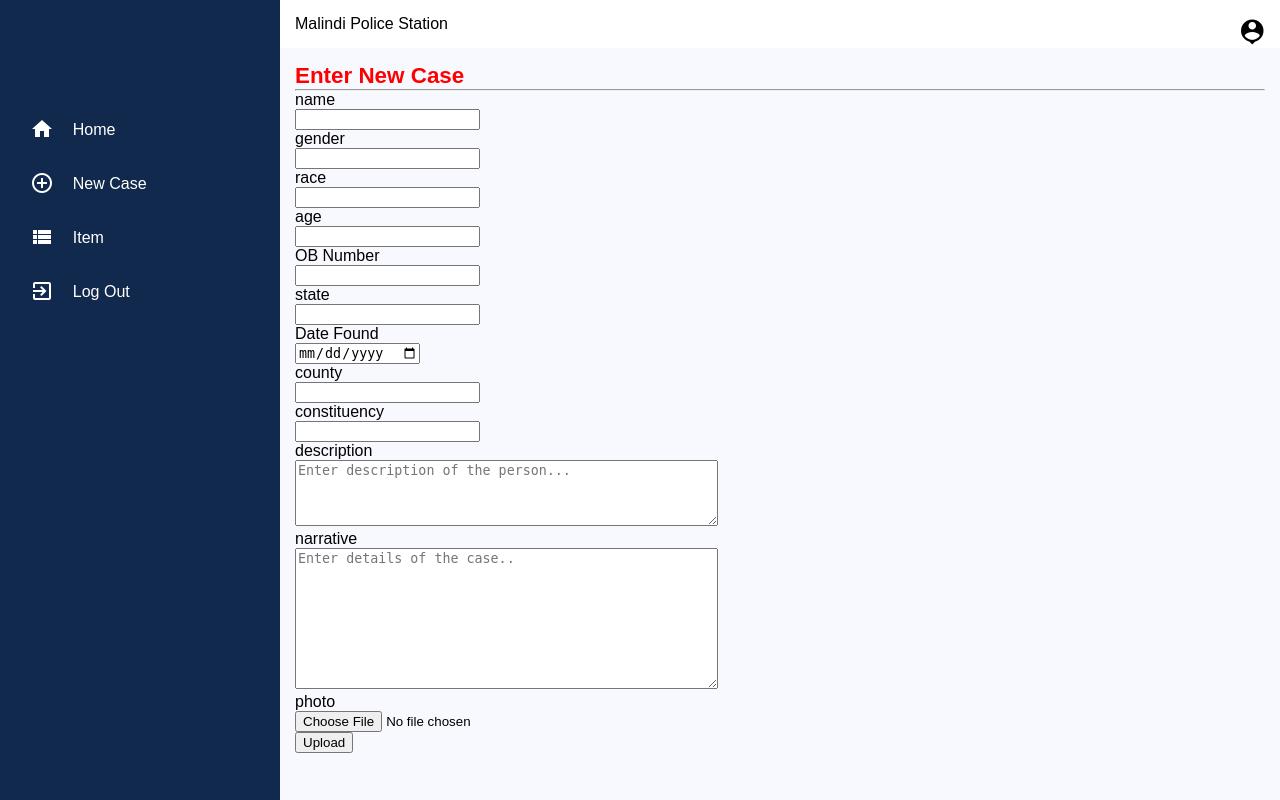
After one commit to n3tsploit/Unidentified---Unclaimed-Persons-Management-System, a PHP site: page /newcase.php in a window 1280 px wide. The commit adds this page. Run offline with PHP 8.4, Linux system fonts and the light colour scheme.

```diff
--- /dev/null
+++ b/css/cases.css
@@ -0,0 +1,5 @@
+.cases-table{
+	margin-left: 280px;
+	padding: 15px;
+	color: black;
+}
--- /dev/null
+++ b/css/dashboard.css
@@ -0,0 +1,87 @@
+@import 'newcase.css';
+@import 'cases.css';
+* {
+	box-sizing: border-box;
+	margin: 0;
+}
+
+body{
+	font-family: 'arvo', sans-serif;
+	background: ghostwhite;
+}
+
+.sidemenu{
+	background: #11294c;
+	width: 280px;
+	position: absolute;
+	top: 0;
+	bottom: 0;
+}
+
+nav{
+	padding-top: 100px;
+}
+.sidemenu nav a{
+	display: block;
+	color: white;
+	text-decoration: none;
+	padding: 15px 30px;
+	font-weight: 300;
+	transition: all 0.3s ease-in-out;
+}
+
+.sidemenu nav a:active{
+	background: black;
+	border-left: 5px solid lightgreen;
+	padding: 15px 30px 15px 25px ;
+
+}
+
+.sidemenu nav a:hover{
+	background: mediumpurple;
+	border-left: 5px solid lightgreen;
+	padding: 15px 30px 15px 25px ;
+	color: greenyellow;
+
+}
+
+i{
+	color: greenbar;
+	font-size: 1.4rem;
+	margin-right: 0.8rem;
+	display: inline-block;
+	width: 30px ;
+	position: relative;
+	top: 2px;
+	vertical-align: bottom;
+}
+
+i:active{
+	color: green;
+	background: black;
+}
+
+i:hover{
+	color: greenyellow;
+}
+
+header{
+	margin-left: 280px;
+	padding: 15px;
+	color: black;
+	background: white;
+	padding-right: 0px;
+}
+
+.usernames{
+	display: inline-block;
+}
+
+.welcome{
+	display: inline-block;
+	float: right;
+}
+
+.content{
+
+}
--- /dev/null
+++ b/css/newcase.css
@@ -0,0 +1,14 @@
+.upload{
+	margin-left: 280px;
+	padding: 15px;
+	color: black;
+	position: relative;
+	justify-content: right;
+}
+
+.upload h1{
+	color: red;
+	font-size: 1.4rem;
+	font-family: sans-serif;
+	font-weight: 300px;
+}
--- /dev/null
+++ b/footer.php
@@ -0,0 +1,3 @@
+	</section>
+</body>
+</html>
--- /dev/null
+++ b/header.php
@@ -0,0 +1,29 @@
+<!DOCTYPE html>
+<html>
+<head>
+	<meta charset="utf-8">
+	<meta name="viewport" content="width=device-width, initial-scale=1">
+	<link rel="stylesheet" href="https://fonts.googleapis.com/icon?family=Material+Icons">
+	<link rel="stylesheet" type="text/css" href="./css/dashboard.css">
+	<title>Dashboard</title>
+</head>
+<body>
+	<section class="sidemenu">
+		<nav>
+			<a href="dashboard.php"><i class="material-icons">home</i>Home</a>
+			<a href="newcase.php"><i class="material-icons">add_circle_outline</i>New Case</a>
+			<a href="#"><i class="material-icons">view_list</i>Item</a>
+			<a href="#"><i class="material-icons">exit_to_app</i>Log Out</a>
+		</nav>
+	</section>
+
+	<header>
+		<div class="usernames">
+			<p>Malindi Police Station</p>
+		</div>
+		<div class="welcome">
+			<i class="material-icons" style="font-size:30px;color:black;">person_pin</i>
+		</div>
+	</header>
+
+	<section class="content">
--- a/include/functions.inc.php
+++ b/include/functions.inc.php
@@ -12,7 +12,7 @@ function emptyRegisterFields($police_station, $county, $passwd, $confirm_passwor
 }
 
 function invalidUser($conn, $police_station){
-	$sql = "SELECT * FROM users WHERE usersUid = ?;";
+	$sql = "SELECT * FROM users WHERE username = ?;";
 	$stmt = mysqli_stmt_init($conn);
 	if (!mysqli_stmt_prepare($stmt, $sql)) {
 		header("location: ../register.php?error=preparedstatementfailed");
@@ -38,7 +38,7 @@ function invalidUser($conn, $police_station){
 }
 
 function createUser($conn, $police_station, $county, $passwd){
-	$sql = "INSERT INTO users (usersUid, usersCounty, usersPwd) VALUES (?, ?, ?);";
+	$sql = "INSERT INTO users (username, usersCounty, usersPwd) VALUES (?, ?, ?);";
 	$stmt = mysqli_stmt_init($conn);
 	if (!mysqli_stmt_prepare($stmt, $sql)) {
 		header("location: ../register.php?error=stmtfailed");
@@ -86,7 +86,7 @@ function login($conn, $police_station, $passwd){
 	elseif ($checkPasswd === true) {
 		session_start();
 		$_SESSION['userId'] = $invalidUser['usersId'];
-		$_SESSION['userUid'] = $invalidUser['usersUid'];
+		$_SESSION['username'] = $invalidUser['username'];
 		header('location: ../dashboard.php');
 		exit();
 	}
--- a/login.php
+++ b/login.php
@@ -8,7 +8,7 @@
 </head>
 <body>
 	<div class="loginbox" class="avatar">
-		<img src="images/6.png" class="avatar">
+		<img src="images/avatar.png" class="avatar">
 		<h1>Login</h1>
 		<form method="post" action="./include/login.inc.php">
 			<label for="police_station">Username</label><br>
--- /dev/null
+++ b/newcase.php
@@ -0,0 +1,38 @@
+<?php
+	include_once 'header.php';
+?>
+		<div class="upload">
+			<form action="include/newcase.inc.php" method="post" enctype="multipart/form-data">
+				<h1>Enter New Case</h1>
+				<hr>
+				<label>name</label><br>
+				<input type="text" name="name"><br>
+				<label>gender</label><br>
+				<input type="text" name="gender"><br>
+				<label>race</label><br>
+				<input type="text" name="race"><br>
+				<label>age</label><br>
+				<input type="number" name="age"><br>
+				<label>OB Number</label><br>
+				<input type="text" name="obNumber"><br>
+				<label>state</label><br>
+				<input type="text" name="state"><br>
+				<label>Date Found</label><br>
+				<input type="date" name="dateFound"><br>
+				<label>county</label><br>
+				<input type="text" name="county"><br>
+				<label>constituency</label><br>
+				<input type="text" name="constituency"><br>
+				<label>description</label><br>
+				<textarea name="description" rows="4" cols="50" placeholder="Enter description of the person..."></textarea><br>
+				<label>narrative</label><br>
+				<textarea name="narrative" rows="9" cols="50" placeholder="Enter details of the case.."></textarea><br>
+				<label>photo</label><br>
+				<input type="file" name="photo"><br>
+				<button type="submit" name="upload">Upload</button>
+			</form>
+		</section>
+
+<?php
+	include_once 'footer.php';
+?>
```
Also changed, not shown: cases.php (added, +33 -0 lines), dashboard.php (+33 -0 lines), include/newcase.inc.php (added, +66 -0 lines), images/cases/Ben Johnny.6252c217915931.50546450.png (added), images/cases/Olivia.6252c16694c6f6.86550276.jpg (added), images/cases/baringo.6252d0313b3454.72004525.jpg (added), images/cases/baringo.6252d487220b22.98918198.jpg (added), images/cases/baringo.6252d4a4e6fb35.06865128.jpg (added), images/cases/malindi.6252d58fd8c4c2.16545191.png (added).
